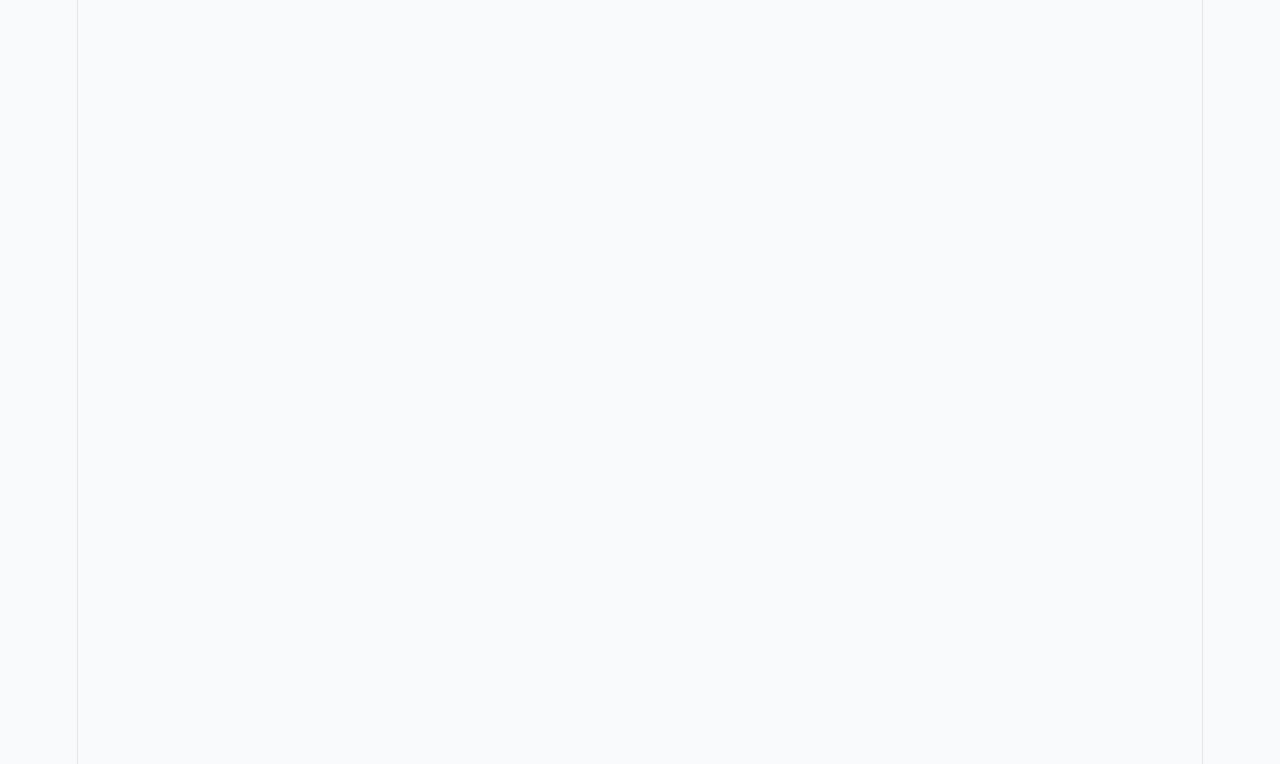
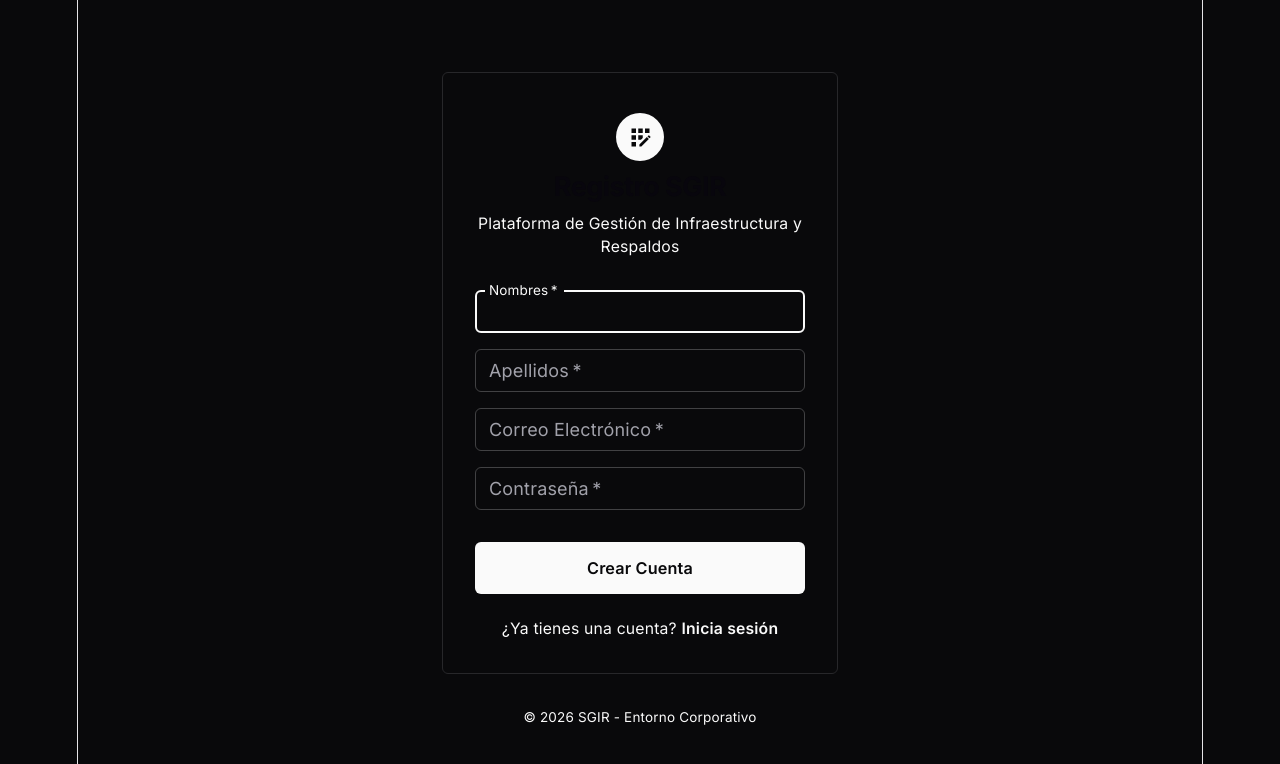
Before and after one commit to snnare/sgir_frontend, a React (Vite) app: page /register in a window 1280 px wide. Before the commit this address had no page. Shown: the top 764 px of the page. Built offline with nearby package versions, Linux system fonts and the light colour scheme.

Commit message:
Cambiando theme y agregando RegisterScreen, falta: validacion ,push a back y manejo de errores, respuestas

```diff
--- a/package.json
+++ b/package.json
@@ -13,6 +13,7 @@
     "@emotion/react": "^11.14.0",
     "@emotion/styled": "^11.14.1",
     "@hookform/resolvers": "^5.2.2",
+    "@mui/icons-material": "^9.0.0",
     "@mui/material": "^9.0.0",
     "axios": "^1.15.0",
     "react": "^19.2.4",
--- a/src/App.tsx
+++ b/src/App.tsx
@@ -4,6 +4,8 @@ import { ThemeProvider, CssBaseline } from '@mui/material';
 import { getTheme } from './theme';
 import { useThemeStore } from './store/useThemeStore';
 import { HomePage } from './pages/HomePage';
+import { RegisterPage } from './pages/RegisterPage';
+
 
 function App() {
   const mode = useThemeStore((state) => state.mode);
@@ -17,6 +19,7 @@ function App() {
       <BrowserRouter>
         <Routes>
           <Route path="/" element={<HomePage />} />
+          <Route path="/register" element={<RegisterPage />} />
         </Routes>
       </BrowserRouter>
     </ThemeProvider>
--- /dev/null
+++ b/src/components/RegisterForm.tsx
@@ -0,0 +1,76 @@
+import { Box, TextField, Button, Typography, Link, Stack } from '@mui/material';
+import { Link as RouterLink } from 'react-router-dom';
+
+export const RegisterForm = () => {
+  return (
+    <Box component="form" noValidate sx={{ width: '100%', mt: 1 }}>
+      <Stack spacing={2}> {/* Stack asegura alineación perfecta y espacio uniforme */}
+        <TextField
+          required
+          fullWidth
+          id="nombres"
+          label="Nombres"
+          name="nombres"
+          autoFocus
+        />
+        <TextField
+          required
+          fullWidth
+          id="apellidos"
+          label="Apellidos"
+          name="apellidos"
+        />
+        <TextField
+          required
+          fullWidth
+          id="email"
+          label="Correo Electrónico"
+          name="email"
+          autoComplete="email"
+        />
+        <TextField
+          required
+          fullWidth
+          name="password"
+          label="Contraseña"
+          type="password"
+          id="password"
+          autoComplete="new-password"
+        />
+      </Stack>
+
+      <Button
+        type="submit"
+        fullWidth
+        variant="contained"
+        sx={{
+          mt: 4,
+          mb: 2,
+          py: 1.5, // Un poco más de altura para el look premium
+          fontWeight: 600,
+          fontSize: '0.9rem'
+        }}
+      >
+        Crear Cuenta
+      </Button>
+
+      <Box sx={{ textAlign: 'center', mt: 1 }}>
+        <Typography variant="body2" color="text.secondary">
+          ¿Ya tienes una cuenta?{' '}
+          <Link
+            component={RouterLink}
+            to="/login"
+            sx={{
+              color: 'text.primary',
+              fontWeight: 600,
+              textDecoration: 'none',
+              '&:hover': { textDecoration: 'underline' }
+            }}
+          >
+            Inicia sesión
+          </Link>
+        </Typography>
+      </Box>
+    </Box>
+  );
+};
--- /dev/null
+++ b/src/pages/RegisterPage.tsx
@@ -0,0 +1,48 @@
+import { Container, Box, Paper, Typography, Avatar } from '@mui/material';
+import AppRegistrationIcon from '@mui/icons-material/AppRegistration';
+import { RegisterForm } from '../components/RegisterForm';
+
+export const RegisterPage = () => {
+    return (
+        <Container component="main" maxWidth="xs">
+            <Box
+                sx={{
+                    minHeight: '100vh',
+                    display: 'flex',
+                    flexDirection: 'column',
+                    justifyContent: 'center',
+                    alignItems: 'center',
+                }}
+            >
+                <Paper
+                    elevation={0}
+                    sx={{
+                        p: 4,
+                        display: 'flex',
+                        flexDirection: 'column',
+                        alignItems: 'center',
+                        width: '100%',
+                    }}
+                >
+                    {/* Icono minimalista con el color primary definido en el theme */}
+                    <Avatar sx={{ m: 1, bgcolor: 'text.primary', color: 'background.paper', width: 48, height: 48 }}>
+                        <AppRegistrationIcon />
+                    </Avatar>
+
+                    <Typography component="h1" variant="h5" sx={{ mb: 1, fontWeight: 700 }}>
+                        Registro SGIR
+                    </Typography>
+                    <Typography variant="body2" color="text.secondary" sx={{ mb: 3, textAlign: 'center' }}>
+                        Plataforma de Gestión de Infraestructura y Respaldos
+                    </Typography>
+
+                    <RegisterForm />
+                </Paper>
+
+                <Typography variant="caption" color="text.secondary" sx={{ mt: 4 }}>
+                    © {new Date().getFullYear()} SGIR - Entorno Corporativo
+                </Typography>
+            </Box>
+        </Container>
+    );
+};
--- a/src/store/useThemeStore.ts
+++ b/src/store/useThemeStore.ts
@@ -10,7 +10,7 @@ interface ThemeState {
 export const useThemeStore = create<ThemeState>()(
   persist(
     (set) => ({
-      mode: 'light',
+      mode: 'dark',
       toggleTheme: () =>
         set((state) => ({ mode: state.mode === 'light' ? 'dark' : 'light' })),
     }),
--- a/src/theme.ts
+++ b/src/theme.ts
@@ -5,30 +5,74 @@ export const getTheme = (mode: PaletteMode) => createTheme({
     mode,
     ...(mode === 'light'
       ? {
-          // Paleta Light (la que ya teníamos)
-          primary: { main: '#0F172A' },
-          background: { default: '#F8FAFC', paper: '#FFFFFF' },
-          text: { primary: '#1E293B', secondary: '#64748B' },
+          // Light Mode: Papel limpio y texto negro profundo
+          primary: { main: '#18181b' }, // Zinc 900
+          background: { default: '#ffffff', paper: '#ffffff' },
+          text: { primary: '#09090b', secondary: '#71717a' },
+          divider: '#e4e4e7', // Zinc 200
         }
       : {
-          // Paleta Dark (Empresarial/SRE)
-          primary: { main: '#3B82F6' },
-          background: { default: '#0F172A', paper: '#1E293B' },
-          text: { primary: '#F1F5F9', secondary: '#94A3B8' },
-          divider: '#334155',
+          // Dark Mode: Carbono y texto suave (No negro puro para evitar fatiga)
+          primary: { main: '#fafafa' }, // Zinc 50
+          background: { default: '#09090b', paper: '#09090b' },
+          text: { primary: '#fafafa', secondary: '#a1a1aa' },
+          divider: '#27272a', // Zinc 800
         }),
   },
   typography: {
-    fontFamily: '"Inter", sans-serif',
-    button: { textTransform: 'none' },
+    fontFamily: '"Inter", "system-ui", sans-serif',
+    h1: { fontWeight: 700, letterSpacing: '-0.05em' },
+    h5: { fontWeight: 600, letterSpacing: '-0.02em' },
+    button: {
+      textTransform: 'none',
+      fontWeight: 500,
+      letterSpacing: '0.01em'
+    },
   },
-  shape: { borderRadius: 8 },
+  shape: {
+    borderRadius: 6, // Bordes un poco más cerrados y técnicos
+  },
   components: {
+    MuiCssBaseline: {
+      styleOverrides: {
+        body: {
+          // Suavizado de fuentes para ese look "premium"
+          WebkitFontSmoothing: 'antialiased',
+          MozOsxFontSmoothing: 'grayscale',
+        },
+      },
+    },
     MuiPaper: {
       styleOverrides: {
         root: {
-          backgroundImage: 'none', // Quita el gradiente gris que pone MUI en dark mode
-          border: `1px solid ${mode === 'light' ? '#E2E8F0' : '#334155'}`,
+          backgroundImage: 'none',
+          // En lugar de sombras, usamos bordes sutiles
+          border: `1px solid ${mode === 'light' ? '#e4e4e7' : '#27272a'}`,
+          boxShadow: 'none',
+        },
+      },
+    },
+    MuiTextField: {
+      defaultProps: {
+        variant: 'outlined',
+        size: 'small', // Inputs más compactos y técnicos
+      },
+    },
+    MuiButton: {
+      styleOverrides: {
+        root: {
+          boxShadow: 'none',
+          '&:hover': {
+            boxShadow: 'none',
+          },
+          ...(mode === 'dark' && {
+            // Botón blanco en fondo negro para el dark mode
+            backgroundColor: '#fafafa',
+            color: '#09090b',
+            '&:hover': {
+              backgroundColor: '#e4e4e7',
+            },
+          }),
         },
       },
     },
```
Also changed, not shown: 1 other file (tests, documents, lock files or other folders).
